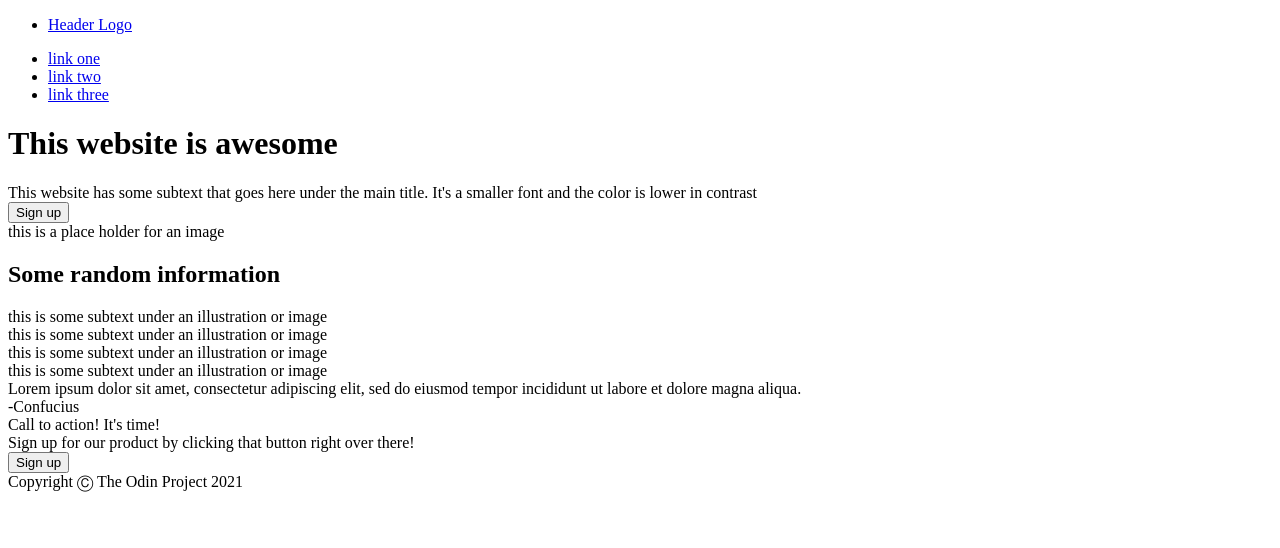
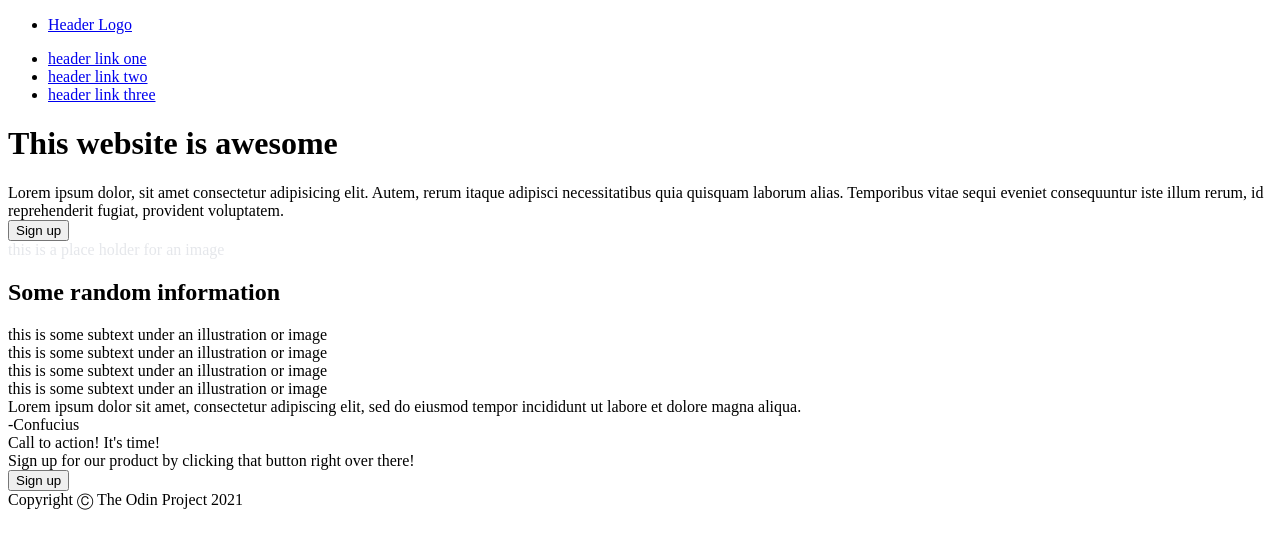
Before and after one commit to wrainf/landing-page, a plain HTML site: page index.html in a window 1280 px wide. Drawn offline with Linux system fonts and the light colour scheme.

Commit message:
changed some class names

```diff
--- a/index.html
+++ b/index.html
@@ -10,7 +10,7 @@
 </head>
 <body>
 
-    <div class="head">
+    <div class="hero">
 
         <div class="header">
 
@@ -22,9 +22,9 @@
 
             <div>
                 <ul class="right-links">
-                    <li><a href="#">link one</a></li>
-                    <li><a href="#">link two</a></li>
-                    <li><a href="#">link three</a></li>
+                    <li><a href="#">header link one</a></li>
+                    <li><a href="#">header link two</a></li>
+                    <li><a href="#">header link three</a></li>
                 </ul>
 
             </div>
@@ -36,11 +36,11 @@
         <div class="welcome">
             <div class="welcome-text">
                 <h1>This website is awesome</h1>
-                <div class="subtext">This website has some subtext that goes here under the main title. It's a smaller font and the color is lower in contrast</div>
-                <button class="sign-up b1">Sign up</button>
+                <div class="header-subtext">Lorem ipsum dolor, sit amet consectetur adipisicing elit. Autem, rerum itaque adipisci necessitatibus quia quisquam laborum alias. Temporibus vitae sequi eveniet consequuntur iste illum rerum, id reprehenderit fugiat, provident voluptatem.</div>
+                <button class="sign-up">Sign up</button>
             </div>
 
-            <div class="placeholder">
+            <div class="placeholder" style="color:#e5e7eb">
                 this is a place holder for an image
             </div>
         </div>
@@ -90,6 +90,8 @@
 
     </div>
 
-    <div class="footer">Copyright Ⓒ The Odin Project 2021</div>
+    <div class="footer">
+        <div>Copyright Ⓒ The Odin Project 2021</div>
+    </div>
 </body>
 </html>
```
